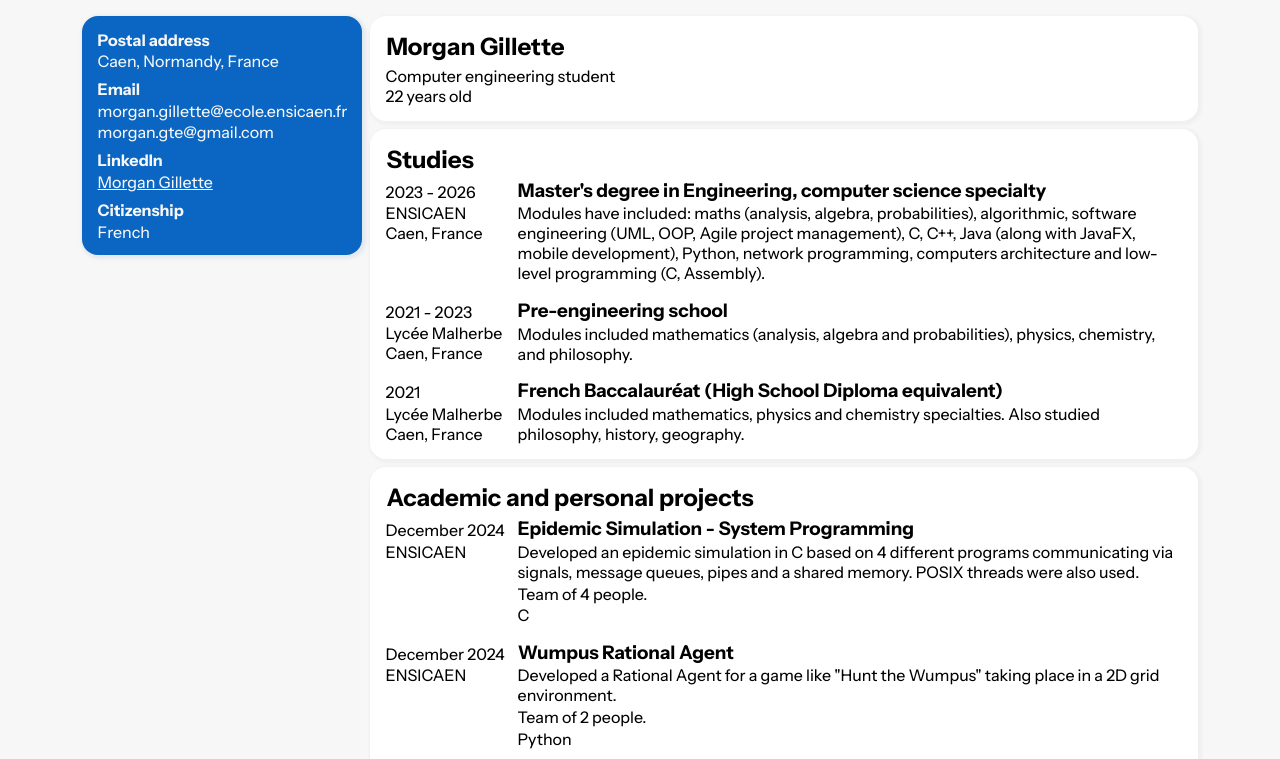
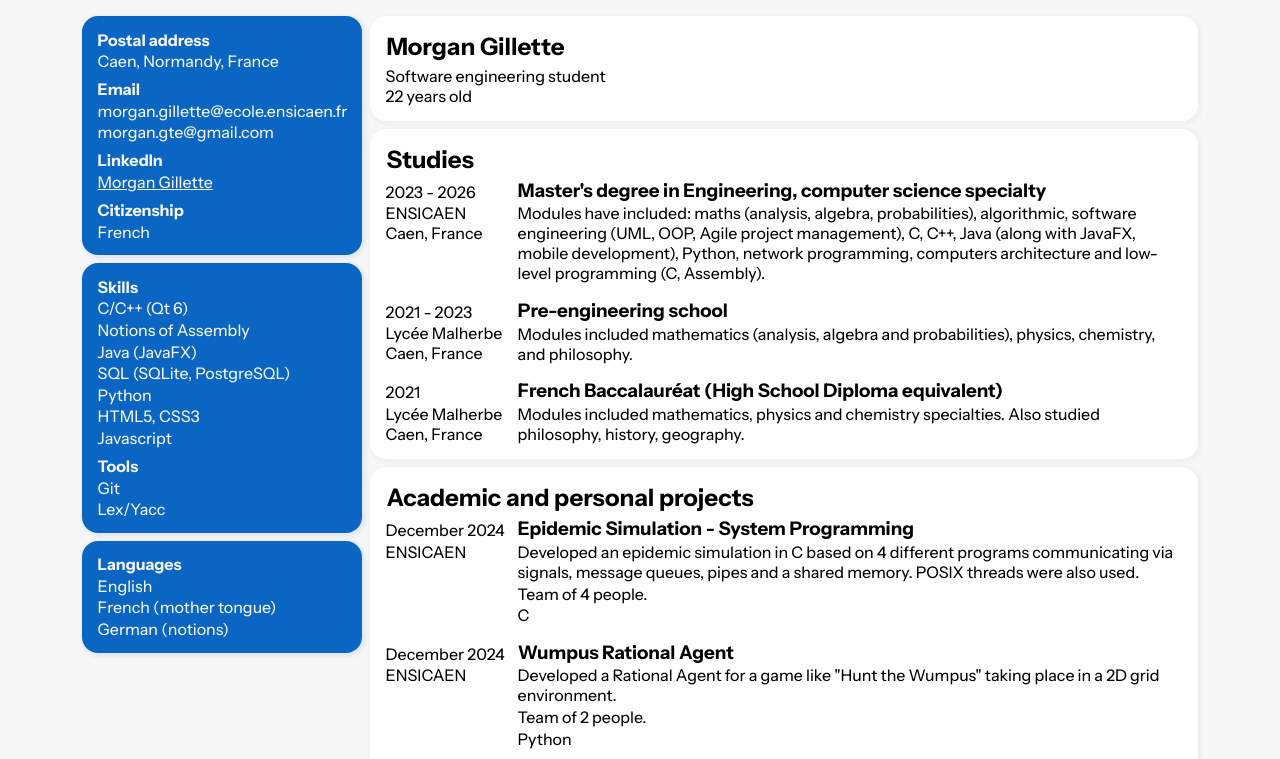
Before and after one commit to morgangte/morgangte.github.io, a plain HTML site: page index.html in a window 1280 px wide. Shown: the top 759 px of the page. Drawn offline with Linux system fonts and the light colour scheme.

Commit message:
Updated infos and projects

```diff
--- a/index.html
+++ b/index.html
@@ -34,12 +34,37 @@
                     <p>French</p>
                 </div>
             </section>
+            <section id="sidebar">
+                <div class="sidebar-item">
+                    <h4>Skills</h4>
+                    <p>C/C++ (Qt 6)</p>
+                    <p>Notions of Assembly</p>
+                    <p>Java (JavaFX)</p>
+                    <p>SQL (SQLite, PostgreSQL)</p>
+                    <p>Python</p>
+                    <p>HTML5, CSS3</p>
+                    <p>Javascript</p>
+                </div>
+                <div class="sidebar-item">
+                    <h4>Tools</h4>
+                    <p>Git</p>
+                    <p>Lex/Yacc</p>
+                </div>
+            </section>
+            <section id="sidebar">
+                <div class="sidebar-item">
+                    <h4>Languages</h4>
+                    <p>English</p>
+                    <p>French (mother tongue)</p>
+                    <p>German (notions)</p>
+                </div>
+            </section>
         </div>
         <section id="main">
             <section class="content-section">
                 <h2>Morgan Gillette</h2>
                 <div class="content-item">
-                    <p>Computer engineering student<br><span id="age-span">Born on the 2nd of January 2023</span></p>
+                    <p>Software engineering student<br><span id="age-span">Born on the 2nd of January 2003</span></p>
                 </div>
             </section>
             <section class="content-section">
--- a/resource/projects.json
+++ b/resource/projects.json
@@ -36,17 +36,6 @@
             "links": []
         },
         {
-            "name": "Programming Challenge - Race driver",
-            "type": "ENSICAEN",
-            "date": "Early 2024",
-            "language": [
-                "C"
-            ],
-            "team-size": 3,
-            "description": "Programmed a race driver in the C language interacting with a race manager program by using standard input and outputs. Implemented the A* algorithm. Ranked 2nd out of 29 race cars.",
-            "links": []
-        },
-        {
             "name": "Film library software",
             "type": "Personal project",
             "date": "Summer 2024",
@@ -58,6 +47,17 @@
             ],
             "team-size": 1,
             "description": "Developed a film library software where data are stored in a SQLite database.",
+            "links": []
+        },
+        {
+            "name": "Programming Challenge - Race driver",
+            "type": "ENSICAEN",
+            "date": "Early 2024",
+            "language": [
+                "C"
+            ],
+            "team-size": 3,
+            "description": "Programmed a race driver in the C language interacting with a race manager program by using standard input and outputs. Implemented the A* algorithm. Ranked 2nd out of 29 race cars.",
             "links": []
         },
         {
--- a/style/style.css
+++ b/style/style.css
@@ -66,6 +66,7 @@ main {
 section#sidebar {
     background-color: var(--sidebar-background-color);
     color: var(--background-color);
+    margin-bottom: var(--content-section-gap);
     padding: 0.85em;
     padding-top: 0.35em;
     padding-bottom: 0.35em;
```
